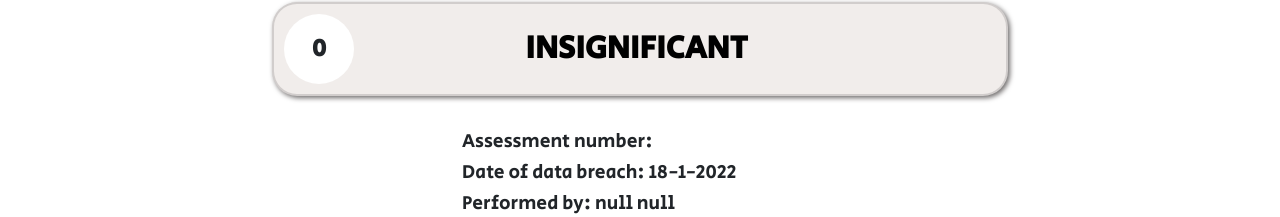
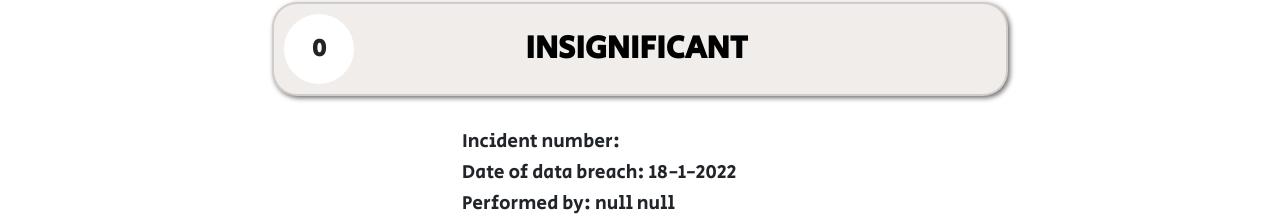
Before and after one commit to AccieTheKing/data_breach_assessment, a React (Create React App) app: page /result in a window 1280 px wide. Shown: the part 153-370 px from the top of the page. Built offline with nearby package versions, Linux system fonts and the light colour scheme.

Commit message:
Better description text on the history page

```diff
--- a/src/components/historypage/historypage.tsx
+++ b/src/components/historypage/historypage.tsx
@@ -290,14 +290,14 @@ const Historypage = () => {
                         <div className="row">
                            <div className="col-12 col-lg-3">
                               <span className="card-text">
-                                 Ass. number: {el.incidentNr}
+                                 Incident nr: {el.incidentNr}
                                  <br></br>
                                  Assessor: {el.assessor.firstName} {el.assessor.lastName}
                               </span>
                            </div>
                            <div className="col-12 col-lg-3">
                               <span className="card-text">
-                                 Date: {new Date(el.assessmentDate).toLocaleDateString('nl')}
+                                 Assessment date: {new Date(el.assessmentDate).toLocaleDateString('nl')}
                                  <br></br>
                                  Result: {el.resultNumber}
                               </span>
--- a/src/components/resultpage/Result.page.tsx
+++ b/src/components/resultpage/Result.page.tsx
@@ -151,7 +151,7 @@ const Resultpage: React.FC = () => {
             <div className="row">
                <div className="col-12 col-md-4 offset-md-4">
                   <div className="assessor_info_container">
-                     <p>Assessment number: {currentAssessment.incidentNumber}</p>
+                     <p>Incident number: {currentAssessment.incidentNumber}</p>
                      <p>
                         Date of data breach:{' '}
                         {currentAssessment.dataBreachDate &&
```
